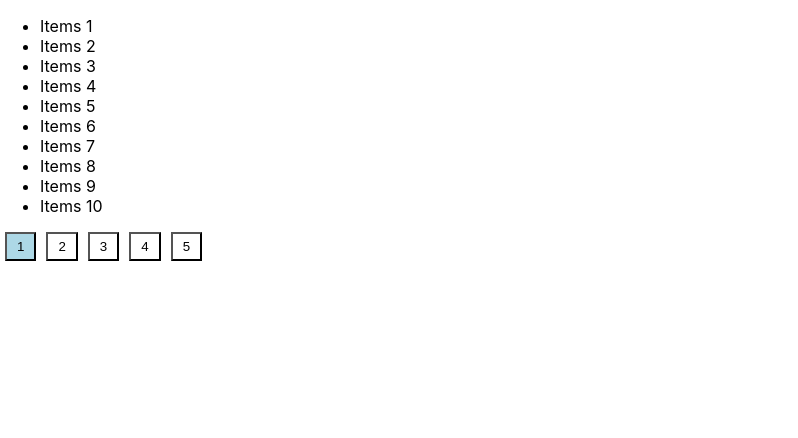
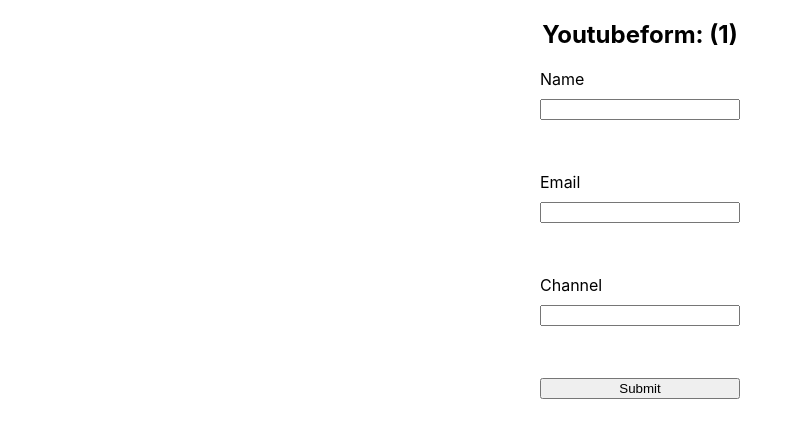
Before and after one commit to prashantui1491/pagination, a React (Create React App) app: page / in a window 1280 px wide. Shown: the top 438 px of the page, without its empty margins (0-798 px from the left). Built offline with nearby package versions, Linux system fonts and the light colour scheme.

Commit message:
form hook

```diff
--- a/package.json
+++ b/package.json
@@ -6,6 +6,7 @@
     "@testing-library/user-event": "^13.5.0",
     "react": "^18.3.1",
     "react-dom": "^18.3.1",
+    "react-hook-form": "^7.54.2",
     "react-scripts": "5.0.1",
     "web-vitals": "^2.1.4"
   },
@@ -34,6 +35,7 @@
     ]
   },
   "devDependencies": {
+    "@hookform/devtools": "^4.3.3",
     "@testing-library/jest-dom": "^6.6.3",
     "@testing-library/react": "^16.0.1",
     "jest": "^27.5.1"
--- a/src/App.js
+++ b/src/App.js
@@ -7,19 +7,23 @@
 import CssTest from './Css'
 import CartItemPriceAdd from './Cartitemraku'
 import Pagination from './Pagination'
+import Formhook from './Formhook'
 
 function App() {
 
     //const items = Array.from({ length: 50 }, (_, i) => `Item ${i + 1}`); // Example items
 
-    const items = Array.from({length: 50}, (_, i)=>`Items ${i+1}`)
+    //const items = Array.from({length: 50}, (_, i)=>`Items ${i+1}`) // for pagination project
 
     return (
         <div className="App">
            {/* <Themeprovider>
            <Timerstartpause/>
            </Themeprovider> */}
-           <Pagination itemsPerPage={10} items={items} />
+           {/* <Pagination itemsPerPage={10} items={items} /> */}
+           <Formhook/>
+
+
         </div>
     );
 }
--- /dev/null
+++ b/src/Formhook/index.js
@@ -0,0 +1,69 @@
+import React from 'react'
+import {useForm} from 'react-hook-form'
+import {DevTool} from '@hookform/devtools'
+
+
+let renerCount = 0
+const Formhook = () => {
+
+    const form = useForm()
+
+    const {register, control, handleSubmit, formState} = form
+    const {errors} = formState
+
+    const onSubmit = (data) => {
+        console.log(data, "submitteddata")
+    }
+
+    renerCount++
+
+    console.log(errors, "errors")
+    return(
+        <div style={{display:"flex", flexDirection: "column", justifyContent: "center", alignItems: "center"}}>
+            <h2>Youtubeform: ({renerCount/2})</h2>
+
+            <form noValidate onSubmit={handleSubmit(onSubmit)} style={{display: "flex", flexDirection:"column", gap: "10px", width: "200px"}}>
+                <label htmlFor='userName'>Name</label>
+                <input type="text" id="userName" {...register("userName", {
+                    required: "User name required"
+                })} />
+                <p>{errors?.userName?.message}</p>
+
+                <label htmlFor='email'>Email</label>
+                <input type="email" id="email" {...register("email", {
+                    required: "Email required",
+                    pattern: {
+                        value: /^[a-zA-Z0-9._%+-]+@[a-zA-Z0-9.-]+\.[a-zA-Z]{2,}$/,
+                        message: "invalid email",
+                    },
+
+
+                    validate: {
+                        notadmin123: (fieldvalue) => {
+                            return (
+                                fieldvalue !== "admin@adm.com" || "Enter different email"
+                            )
+                        },
+
+                        notBlackmail123: (fieldvalue) => {
+                            return (!fieldvalue.endsWith("bad.com") || "blacklisted domain")
+                        }
+                    }
+                })} />
+                 <p style={{color:"red", fonrSize: "12px", textAlign: "left"}}>{errors?.email?.message}</p>
+
+                <label htmlFor='channel'>Channel</label>
+                <input type="text" id="channel" {...register("channel", {
+                    required: "Channel required"
+                })} />
+                 <p>{errors?.channel?.message}</p>
+
+                <button type="submit">Submit</button>
+            </form>
+            <DevTool control= {control}/>
+
+        </div>
+    )
+}
+
+export default Formhook
```
Also changed, not shown: 1 other file (tests, documents, lock files or other folders).
